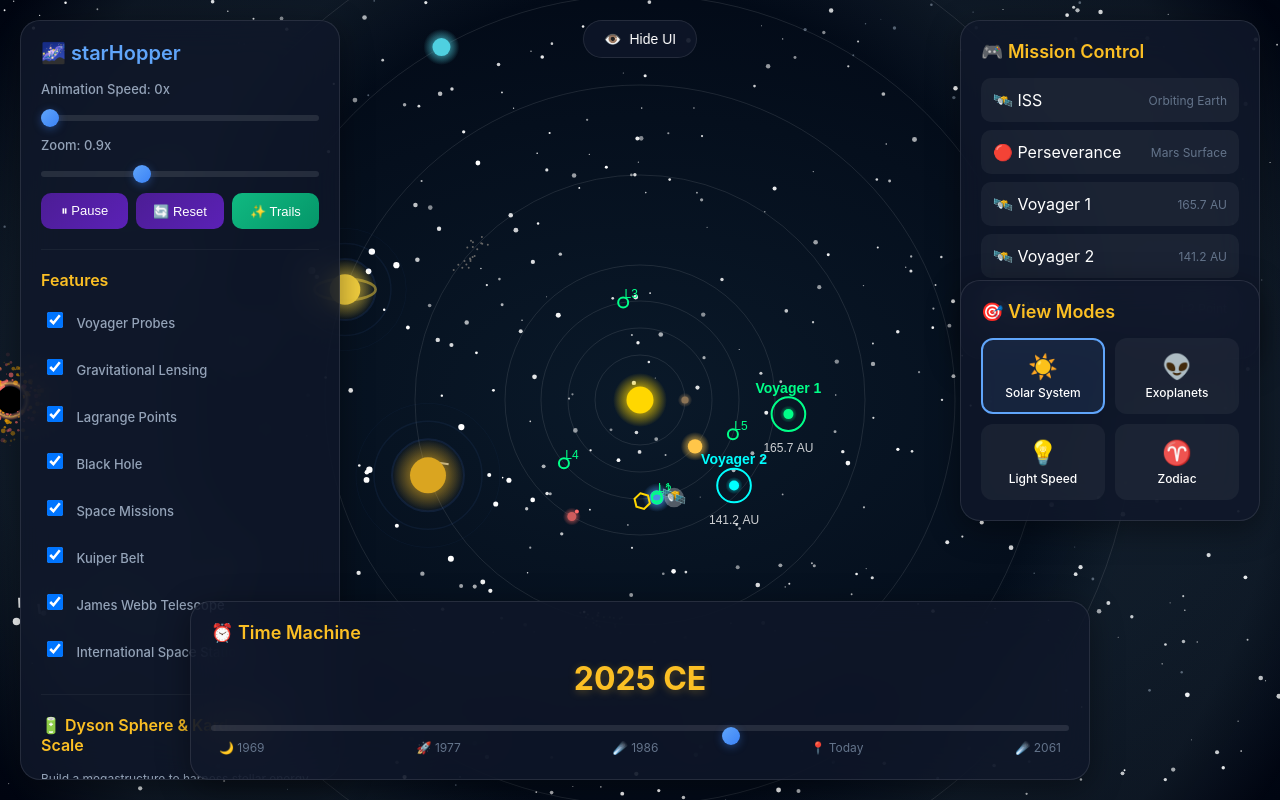
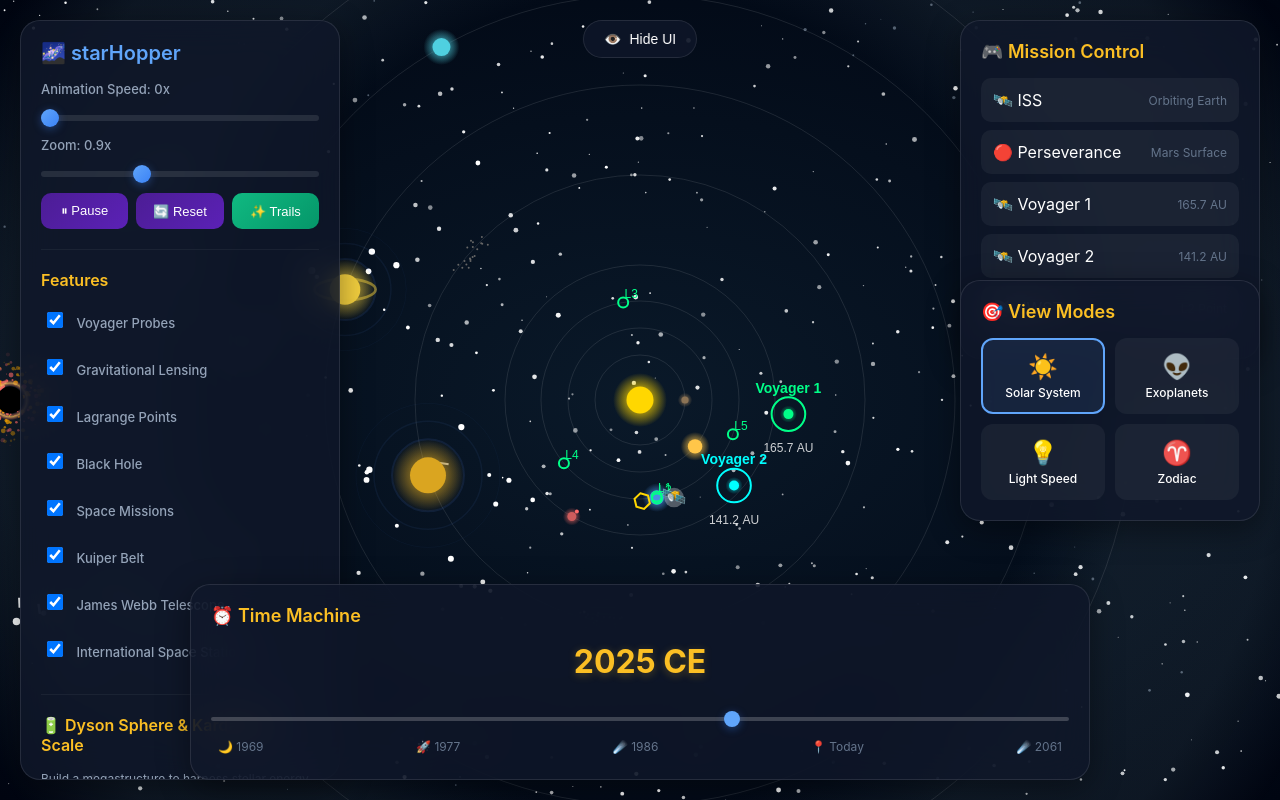
Before and after one commit to fbonde/starHopper, a plain HTML site: page index.html in a window 1280 px wide. Drawn offline with Linux system fonts and the light colour scheme; animation ran at ten frames a second.

Commit message:
Fix Time Machine: ensure event info appears for all markers and improve slider alignment

```diff
--- a/index.html
+++ b/index.html
@@ -627,18 +627,41 @@
             #timeSlider {
                 width: 100%;
                 margin: 15px 0;
+                -webkit-appearance: none;
+                background: transparent;
+            }
+            #timeSlider::-webkit-slider-thumb {
+                -webkit-appearance: none;
+                height: 16px;
+                width: 16px;
+                border-radius: 50%;
+                background: #60a5fa;
+                cursor: pointer;
+                margin-top: -6px;
+            }
+            #timeSlider::-webkit-slider-runnable-track {
+                width: 100%;
+                height: 4px;
+                background: rgba(255, 255, 255, 0.2);
+                border-radius: 2px;
             }
             .timeline-markers {
                 display: flex;
                 justify-content: space-between;
                 position: relative;
-                margin-top: -10px;
+                margin-top: 5px;
+                padding: 0 2px;
             }
             .timeline-marker {
                 cursor: pointer;
                 font-size: 12px;
                 position: relative;
                 text-align: center;
+                padding: 5px;
+                transition: all 0.2s ease;
+            }
+            .timeline-marker:hover {
+                color: #fbbf24;
             }
         </style>
         <div class="timeline-markers">
@@ -1814,9 +1837,11 @@
                 if (Math.abs(diff) < 0.1) {
                     currentYear = targetYear;
                     isTimeTransitioning = false;
-                    showTimeEventInfo(currentYear);
+                    showTimeEventInfo(Math.round(currentYear));
                 } else {
                     currentYear += diff * timeTransitionSpeed;
+                    // Show event info during transition for closest year
+                    showTimeEventInfo(Math.round(currentYear));
                 }
                 document.getElementById('timeSlider').value = currentYear;
                 document.getElementById('yearDisplay').textContent =
@@ -1994,11 +2019,12 @@
 
         document.getElementById('timeSlider').addEventListener('input', (e) => {
             targetYear = parseFloat(e.target.value);
-            isTimeTransitioning = true;
+            currentYear = targetYear; // Set immediately to avoid transition
+            isTimeTransitioning = false;
             wasAnimationPaused = isPaused;
             document.getElementById('yearDisplay').textContent =
                 Math.floor(targetYear) + (targetYear >= 2025 ? ' CE' : ' CE');
-            hideTimeEventInfo();
+            showTimeEventInfo(Math.round(targetYear));
         });
 
         document.getElementById('dysonSlider').addEventListener('input', (e) => {
@@ -2044,11 +2070,12 @@
             marker.addEventListener('click', () => {
                 const year = parseInt(marker.dataset.year);
                 targetYear = year;
-                isTimeTransitioning = true;
+                currentYear = year; // Set immediately to avoid transition
+                isTimeTransitioning = false;
                 wasAnimationPaused = isPaused;
                 document.getElementById('timeSlider').value = year;
                 document.getElementById('yearDisplay').textContent = year + ' CE';
-                hideTimeEventInfo();
+                showTimeEventInfo(year);
             });
         });
 
```
